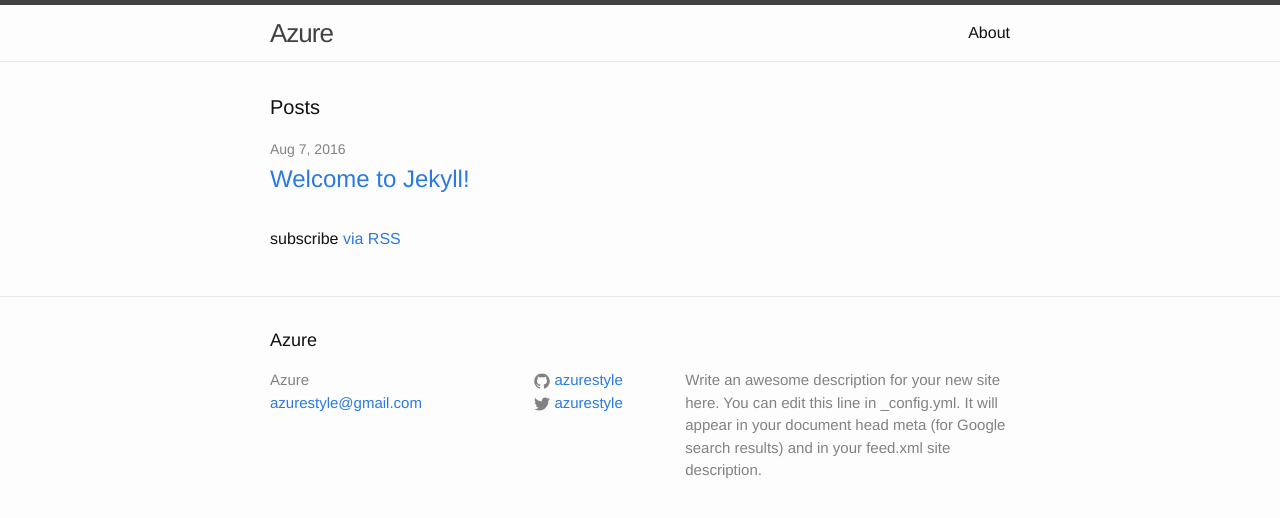
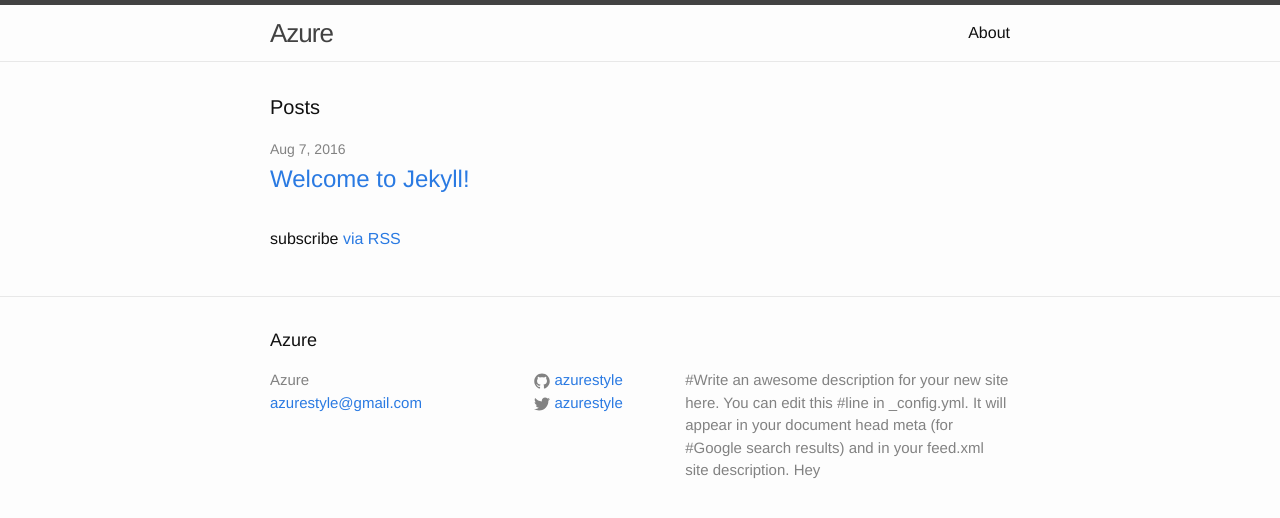
Before and after one commit to Azurestyle/cambioprueba, a Jekyll site: the page built from index.html, in a window 1280 px wide. Shown: the top 518 px of the page. Built offline with Jekyll 4.4.1, drawn with Linux system fonts in a browser that asks for light colours.

Commit message:
Update _config.yml

```diff
--- a/_config.yml
+++ b/_config.yml
@@ -9,9 +9,10 @@
 title: Azure
 email: azurestyle@gmail.com
 description: > # this means to ignore newlines until "baseurl:"
-  Write an awesome description for your new site here. You can edit this
-  line in _config.yml. It will appear in your document head meta (for
-  Google search results) and in your feed.xml site description.
+  #Write an awesome description for your new site here. You can edit this
+  #line in _config.yml. It will appear in your document head meta (for
+  #Google search results) and in your feed.xml site description.
+  Hey
 baseurl: "" # the subpath of your site, e.g. /blog
 url: "http://yourdomain.com" # the base hostname & protocol for your site
 twitter_username: azurestyle
```
